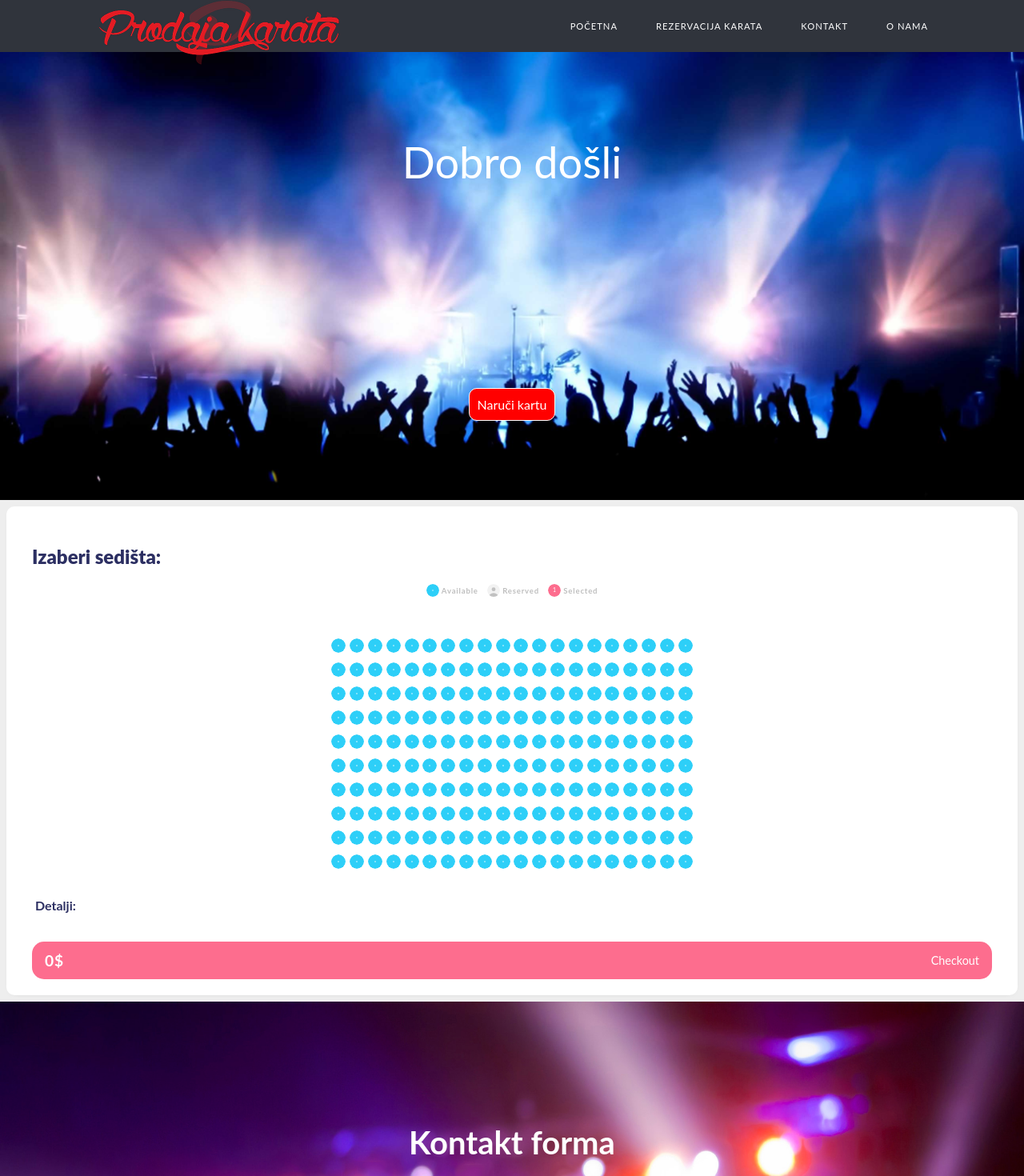
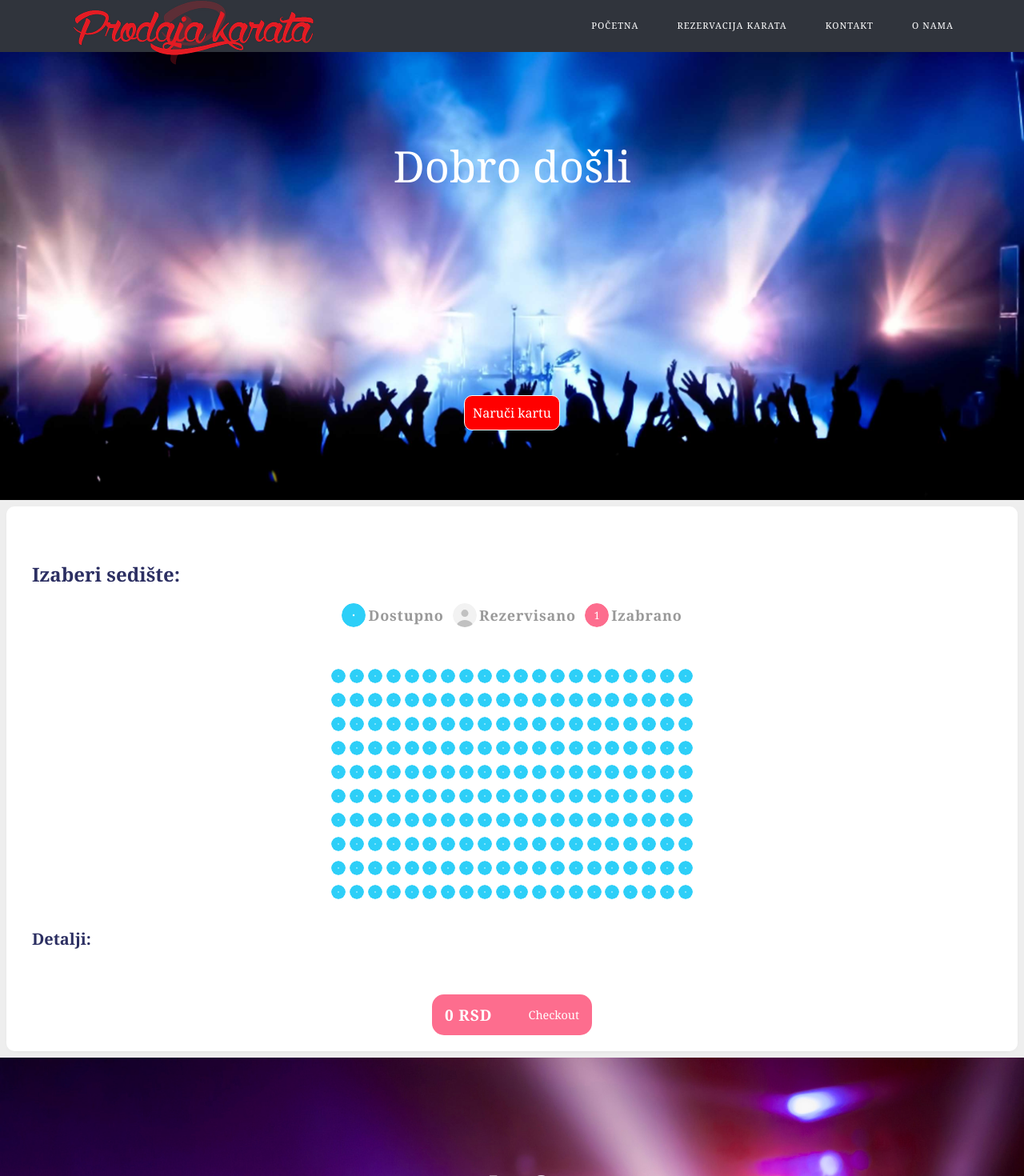
Before and after one commit to NiXa95/prodaja-karata, a React (Create React App) app in the folder FE/prodaja-karata/: page / in a window 1280 px wide. Shown: the top 1470 px of the page at 80% size. Built offline with nearby package versions, Linux system fonts and the light colour scheme.

Commit message:
update 0.2

```diff
--- a/FE/prodaja-karata/src/App.css
+++ b/FE/prodaja-karata/src/App.css
@@ -67,6 +67,7 @@ html {
   box-sizing: border-box;
   margin: 0;
   padding: 0;
+  font-family: Cambria, Cochin, Georgia, Times, 'Times New Roman', serif;
 }
 
 body {
@@ -97,9 +98,12 @@ a {
 }
 
 .nav-wrapper {
+  display: flex;
+  flex-direction: row;
+  justify-content: space-between;
   margin: auto;
   text-align: center;
-  width: 85%;
+  width: 90%;
 } @media(max-width: 768px) {
     .nav-wrapper {
       width: 90%;
@@ -112,7 +116,6 @@ a {
 
 
 .logo {
-  float: left;
   margin-left: 28px;
   font-size: 1.5em;
   height: 60px;
@@ -123,23 +126,16 @@ a {
   }
 
 #navbar ul {
-  display: inline-block;
-  float: right;
   list-style: none;
-  /* margin-right: 14px; */
   margin-top: -2px;
   text-align: right;
   transition: transform 0.5s ease-out;
   -webkit-transition: transform 0.5s ease-out;
-} @media(max-width: 640px) {
+} @media(max-width: 920px) {
     #navbar ul {
       display: none;
     }
-  } @media(orientation: landscape) {
-      #navbar ul {
-        display: inline-block;
-      }
-    }
+  }
 
 #navbar li {
   display: inline-block;
@@ -205,7 +201,7 @@ a {
 /*======================================================
                     Mobile Menu Menu Icon
   ======================================================*/
-@media(max-width: 640px) {
+@media(max-width: 920px) {
   .menuIcon {
     cursor: pointer;
     display: block;
@@ -259,7 +255,7 @@ a {
   }
 
   /* Bars Shadows */
-  .icon-bars.overlay {
+  /* .icon-bars.overlay {
     background: rgb(97, 114, 129);
     background: rgb(183, 199, 211);
     width: 20px;
@@ -305,7 +301,7 @@ a {
         0% {width: 0px}
         50% {width: 15px}
         100% {width: 0px}
-      }
+      } */
 
 
   /* Toggle Menu Icon */
@@ -430,16 +426,19 @@ a {
   ======================================================*/
   @import url("https://fonts.googleapis.com/css?family=Lato:400,700,900");
 
-  .available {
+  .dostupno {
     color: #2dcff8;
   }
-  .reserved {
+  .rezervisano {
     color: hsl(0, 0%, 95%);
   }
-  .selected {
+  .izabrano {
     color: var(--accent, #fd6d8e);
   }
 
+  .break {
+    height: 20px;
+  }
     /*======================================================
                     Contact
   ======================================================*/
@@ -473,7 +472,7 @@ a {
     justify-content: center;
   }
   .contact #contact-form .form-group label{
-    padding-right: 50px;
+    padding-right: 30px;
     font-size: 25px;
   }
 
@@ -490,10 +489,11 @@ a {
   .contact #contact-form .btn{
     color:#fff;
     background-color: red;
+    font-size: 16px;
     width: 100px;
     text-align: center;
-    margin: 0 auto;
-    padding: 10px 30px;
+    /* margin: 0 auto; */
+    padding: 10px 20px;
     border: 1px solid #fff;
     border-radius: 10px;
   }
@@ -569,8 +569,8 @@ a {
 .overlay-login {
   color: #fff;
   height: 100%;
-  max-height: 80%;
-  max-width: 30%;
+  max-height: 500px;
+  max-width: 500px;
   width: 0;
   position: fixed;
   z-index: 1;
@@ -579,7 +579,7 @@ a {
   background-color: rgba(0,0,0, 0.9);
   overflow-x: hidden;
   /* transition: top 10.5s, bottom 10.5s; */
-  border-radius: 10px;
+  border-radius: 20px;
 
 
 }
@@ -587,7 +587,7 @@ a {
 .overlay-content {
   position: relative;
   top: 100px;
-  width: 300px;
+  width: 400px;
   text-align: center;
   margin: 0 auto;
 
@@ -598,6 +598,7 @@ a {
   text-decoration: none;
   font-size: 30px;
   color: #818181;
+  font-family: Verdana, Geneva, Tahoma, sans-serif;
   /* display: block; */
   transition: 0.3s;
   position: absolute;
@@ -611,6 +612,8 @@ a {
 }
 
 .adminLoginForm{
+  height: auto;
+  width: 400px;
   display: flex;
   justify-content: center;
   flex-direction: column;
@@ -624,9 +627,10 @@ a {
   padding-bottom: 15px;
 }
 .adminLoginForm input{
+  font-size: 16px;
   max-width: 300px;
   padding: 10px;
-  margin-bottom: 20px;
+  margin-bottom: 30px;
   border-radius: 5px;
 }
 .adminLoginForm .submit{
--- a/FE/prodaja-karata/src/Components/Footer.js
+++ b/FE/prodaja-karata/src/Components/Footer.js
@@ -77,7 +77,7 @@ class Footer extends React.Component {
                         //handle error condition
                         }
                         <h1>Admin login</h1>
-                        <label>User Name:</label>
+                        <label>Admin name:</label>
                         <input type="text" data-test="username" value={this.state.username} onChange={this.handleChangeEvents} />
                         <label>Password:</label>
                         <input type="password" data-test="password" value={this.state.password} onChange={this. handlePasswordChange } />
--- a/FE/prodaja-karata/src/Components/Landing.js
+++ b/FE/prodaja-karata/src/Components/Landing.js
@@ -9,7 +9,7 @@ class Landing extends React.Component {
                 <span className="landingText">Dobro došli</span>
                 </div>
                 <div className="landingBtn">
-                  <a href="#MainPage">Naruči kartu</a>
+                  <a href="#mainPage">Naruči kartu</a>
                 </div>
             </div>
         </div>
--- a/FE/prodaja-karata/src/Components/MainPage.js
+++ b/FE/prodaja-karata/src/Components/MainPage.js
@@ -3,7 +3,7 @@ import styled, { css } from 'styled-components'
 // component rendering the svg block with the symbol elements used as icons
 const SVGIcons = () =>
 <svg display="none" viewBox="0 0 100 100">
-  <symbol id="available" viewBox="0 0 100 100" >
+  <symbol id="dostupno" viewBox="0 0 100 100" >
       <g
           fill="currentColor">
           <circle
@@ -19,7 +19,7 @@ const SVGIcons = () =>
           </circle>
       </g>
   </symbol>
-  <symbol id="reserved" viewBox="0 0 100 100">
+  <symbol id="rezervisano" viewBox="0 0 100 100">
       <g
           fill="currentColor">
           <circle
@@ -43,7 +43,7 @@ const SVGIcons = () =>
           </g>
       </g>
   </symbol>
-  <symbol id="selected" viewBox="0 0 100 100">
+  <symbol id="izabrano" viewBox="0 0 100 100">
       <g
           fill="currentColor">
           <circle
@@ -84,13 +84,14 @@ const HeaderTitle = styled.h1`
   font-size: 1.5rem;
   flex-grow: 1;
   font-weight: 900;
+  padding-top: 20px;
 `;
 
 // render the two buttons making use of the Icon component
 const Header = () => {
   return(
     <HeaderContainer>
-      <HeaderTitle>Izaberi sedišta:</HeaderTitle>
+      <HeaderTitle>Izaberi sedište:</HeaderTitle>
     </HeaderContainer>
   );
 }
@@ -111,20 +112,20 @@ const LegendItem = styled.div`
   svg {
     margin-right: 0.2rem;
     border-radius: 50%;
-    width: 16px;
-    height: 16px;
+    width: 30px;
+    height: 30px;
   }
 `;
 const LegendItemName = styled.span`
   text-transform: capitalize;
-  color: hsl(0, 0%, 75%);
+  color: hsl(0deg 0% 60%);
   letter-spacing: 0.05rem;
   font-weight: 700;
-  font-size: 0.6rem;
+  font-size: 18px;
 `;
 
 const Legend = () => {
-  const items = ['available', 'reserved', 'selected'];
+  const items = ['dostupno', 'rezervisano', 'izabrano'];
   return(
     <LegendContainer>
       {
@@ -218,7 +219,7 @@ const Theater = ({seats = [], toggleSeat}) => {
 const DetailsContainer = styled.div`
   display: flex;
   align-items: center;
-  margin: 1rem 0.25rem;
+  margin: 1rem 1rem 2rem 1rem;
   width: 100%;
   overflow: auto;
 
@@ -235,17 +236,17 @@ const DetailsContainer = styled.div`
 `;
 const DetailsHeading = styled.h4`
   font-weight: 700;
-  font-size: 1rem;
+  font-size: 20px;
   padding: 0.5rem 0;
 `;
 const DetailsButton = styled.button`
   flex-shrink: 0;
   background: none;
   font-family: inherit;
-  font-size: 0.7rem;
-  color: hsl(0, 0%, 70%);
+  font-size: 1rem;
+  color: hsl(0deg 0% 60%);
   border: 1px solid currentColor;
-  padding: 0.25rem 0.5rem;
+  padding: 0.25rem 0.5rem 0.25rem 1rem;
   border-radius: 20px;
   margin: 0 0.5rem;
   display: flex;
@@ -270,7 +271,6 @@ const Details = ({selectedSeats = [], removeSeat}) => {
   // row: 7 seat: 4 price: $16
   return(
     <DetailsContainer>
-      <DetailsHeading>Detalji:</DetailsHeading>
       {
         selectedSeats.map(selectedSeat => {
           const entries = Object.entries(selectedSeat);
@@ -292,7 +292,8 @@ const Details = ({selectedSeats = [], removeSeat}) => {
 // display the sum and the call to action in the bold button using the accent color as background
 const CheckoutContainer = styled.button`
   margin-top: 1.75rem;
-  width: 100%;
+  margin: 0 auto;
+  width: 200px;
   background: var(--accent, #fd6d8e);
   box-shadow: 0 2px 5px -4px currentColor;
   padding: 0.75rem 1rem;
@@ -315,7 +316,7 @@ const CheckoutAction = styled.span`
 const Checkout = ({total = 0}) => {
   return(
     <CheckoutContainer>
-      <CheckoutTotal>{total}$</CheckoutTotal>
+      <CheckoutTotal>{total} RSD</CheckoutTotal>
       <CheckoutAction>Checkout</CheckoutAction>
     </CheckoutContainer>
   );
@@ -348,6 +349,7 @@ const Phone = ({theme, seats, total, toggleSeat, removeSeat, selectedSeats}) =>
     <Header />
     <Legend />
     <Theater seats={seats} toggleSeat={toggleSeat} />
+    <DetailsHeading>Detalji:</DetailsHeading>
     <Details selectedSeats={selectedSeats} removeSeat={removeSeat} />
     <Checkout total={total} />
   </Screen>
@@ -375,10 +377,11 @@ class MainPage extends React.Component {
      */
     this.state = {
       seats: [],
-      possibleSeats: ['available', 'reserved'],
+      possibleSeats: ['dostupno', 'rezervisano'],
+      possibleSeats1: ['dostupno', 'rezervisano'],
       selectedSeats: [],
       total: 0,
-      price: 6,
+      price: 500,
     }
     // toggleSeat function tied to each button in the theater component
     this.toggleSeat = this.toggleSeat.bind(this);
@@ -393,17 +396,17 @@ class MainPage extends React.Component {
     const { price } = this.state;
     // compute the total as 6 bucks for each selected seat
     const total = seats.reduce((acc, curr) => {
-      const isSelected = curr === 'selected';
+      const isSelected = curr === 'izabrano';
       return isSelected ? acc + price : acc;
     }, 0);
 
     // estimate the selected seats considering the
     const selectedSeats = [];
     seats.forEach((seat, index) => {
-      if(seat === 'selected') {
+      if(seat === 'izabrano') {
         selectedSeats.push({
-          seat: index + 1,
-          price: `$${price}`
+          Sedište: index + 1,
+          price: `${price} RSD`
         })
       }
     })
@@ -423,13 +426,13 @@ class MainPage extends React.Component {
     const seatStatus = target.getAttribute('data-status');
 
     // if reserved pre-emptively return the function
-    if(seatStatus === 'reserved') {
+    if(seatStatus === 'rezervisano') {
       return false;
     } else {
       // else retrieve the previous array, include in its place the value opposite to the existing one
       const { seats: prevSeats } = this.state;
       const index = Number.parseInt(seatIndex, 10);
-      const status = seatStatus === 'available' ? 'selected' : 'available';
+      const status = seatStatus === 'dostupno' ? 'izabrano' : 'dostupno';
       // update the data attribute
       target.setAttribute('data-status', status);
       // update the seats array
@@ -448,7 +451,7 @@ class MainPage extends React.Component {
     // update the state removing the selected item
     const { seats: prevSeats } = this.state;
     const index = Number.parseInt(seatIndex, 10);
-    const seats = [...prevSeats.slice(0, index), 'available', ...prevSeats.slice(index + 1)];
+    const seats = [...prevSeats.slice(0, index), 'dostupno', ...prevSeats.slice(index + 1)];
 
     this.updateState(seats);
   }
@@ -456,14 +459,21 @@ class MainPage extends React.Component {
   // when the component mounts update the seats array filling it with 88 values using the possibleSeats options
   componentDidMount() {
     const { possibleSeats } = this.state;
+    const { possibleSeats1 } = this.state;
     const seats = [];
-    for(let i = 0; i < 100; i +=1) {
-      seats.push(possibleSeats[0]);
-    }
+    const sector = [];
 
     for(let i = 0; i < 100; i +=1) {
       seats.push(possibleSeats[0]);
+      sector.push(1);
     }
+    for(let i = 100; i < 200; i++) {
+      seats.push(possibleSeats1[0]);
+      sector.push(2);
+      console.log(sector);
+    }
+
+
     this.setState({
       seats,
     })
@@ -475,7 +485,10 @@ class MainPage extends React.Component {
     return(
       <Main>
         <div id="mainPage"></div>
-
+        {/* <div className="firstSector"></div>
+        <div className="secondSector"></div>
+        <div className="thirdSector"></div>
+        <div className="FourthSector"></div> */}
         <SVGIcons />
         <Phone theme="light" total={total} seats={seats} toggleSeat={this.toggleSeat} removeSeat={this.removeSeat} selectedSeats={selectedSeats} />
       </Main>
```
